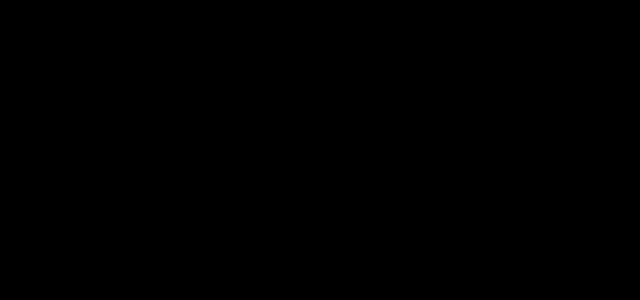
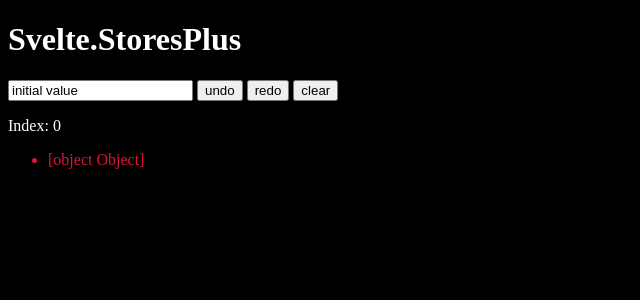
Before and after one commit to MathiasFrost/Svelte.Data, a SvelteKit app: page /historic in a window 1280 px wide. Shown: the top 300 px of the page, without its empty margins (0-640 px from the left). Built offline with nearby package versions, Linux system fonts and the light colour scheme.

Commit message:
Organize and actions

```diff
--- a/src/lib/sandbox/http/TestClient.ts
+++ b/src/lib/sandbox/http/TestClient.ts
@@ -1,4 +1,4 @@
-import {WeatherForecast} from "../WeatherForecast";
+import {WeatherForecast} from "../models/WeatherForecast";
 import {HttpClientBase} from "./HttpClientBase";
 
 export class TestClient extends HttpClientBase {
--- /dev/null
+++ b/src/lib/sandbox/services/testClient.ts
@@ -0,0 +1,4 @@
+import {TestClient} from "../http/TestClient";
+
+/** @internal */
+export const testClient = new TestClient("http://localhost:5000");
--- /dev/null
+++ b/src/lib/sandbox/stores/historic.ts
@@ -0,0 +1,4 @@
+import {historicWritable} from "$lib/store/shared/HistoricWritable";
+
+/** @internal */
+export const historic = historicWritable<string>("initial value");
--- /dev/null
+++ b/src/lib/sandbox/stores/historicAsync.ts
@@ -0,0 +1,6 @@
+import {historicWritableAsync} from "$lib/store/async/HistoricWritableAsync";
+import type {WeatherForecast} from "../models/WeatherForecast";
+import {testClient} from "../services/testClient";
+
+/** @internal */
+export const historicAsync = historicWritableAsync<WeatherForecast[]>(testClient.getForecasts.bind(testClient), {cap: 10, browserOnly: true});
--- a/src/lib/store/shared/HistoricWritable.ts
+++ b/src/lib/store/shared/HistoricWritable.ts
@@ -72,6 +72,7 @@
 	}
 
 	function addHistory(value: T): void {
+		console.log(value);
 		if (typeof options?.condition === "function" && !options.condition(value)) {
 			return;
 		}
@@ -102,6 +103,8 @@
 		});
 	}
 
+	addHistory(value as T); // Initial value
+
 	return {
 		subscribe,
 		set,
--- a/src/routes/historic/+page.svelte
+++ b/src/routes/historic/+page.svelte
@@ -0,0 +1,32 @@
+<script lang="ts">
+	import {historic} from "$lib/sandbox/stores/historic";
+	import {onDestroy} from "svelte";
+
+	function updateSummary(e: any): void {
+		historic.set(e.target.value);
+	}
+
+	let history: string[] = [];
+	let index: number = 0;
+
+	let unsubscribeHistory = historic.history.subscribe((value) => (history = value));
+	let unsubscribeIndex = historic.index.subscribe((value) => (index = value));
+
+	onDestroy(() => {
+		unsubscribeHistory();
+		unsubscribeIndex();
+	});
+</script>
+
+<h1>Svelte.StoresPlus</h1>
+
+<input type="text" value={$historic} on:change={updateSummary} />
+<button on:click={historic.undo}>undo</button>
+<button on:click={historic.redo}>redo</button>
+<button on:click={historic.deleteHistory}>clear</button>
+<p>Index: {index}</p>
+<ul>
+	{#each history as item, i}
+		<li style={i === index ? "color: crimson;" : ""}>{item}</li>
+	{/each}
+</ul>
```
Also changed, not shown: src/lib/sandbox/stores.ts (deleted, +0 -13 lines), src/routes/historicasync/+page.svelte (+4 -4 lines), src/lib/sandbox/models/WeatherForecast.ts (renamed from src/lib/sandbox/WeatherForecast.ts).
